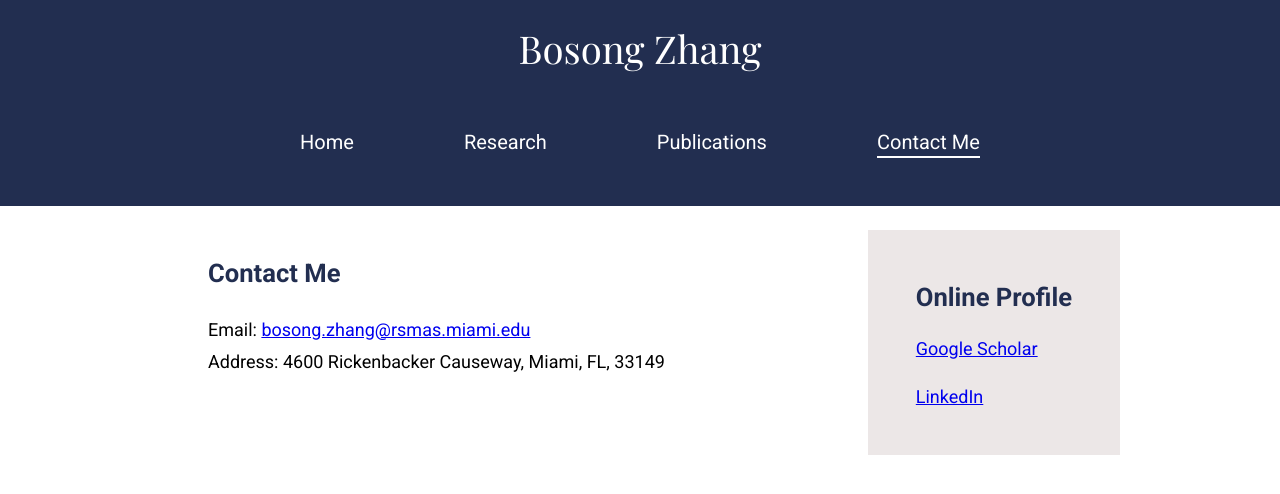
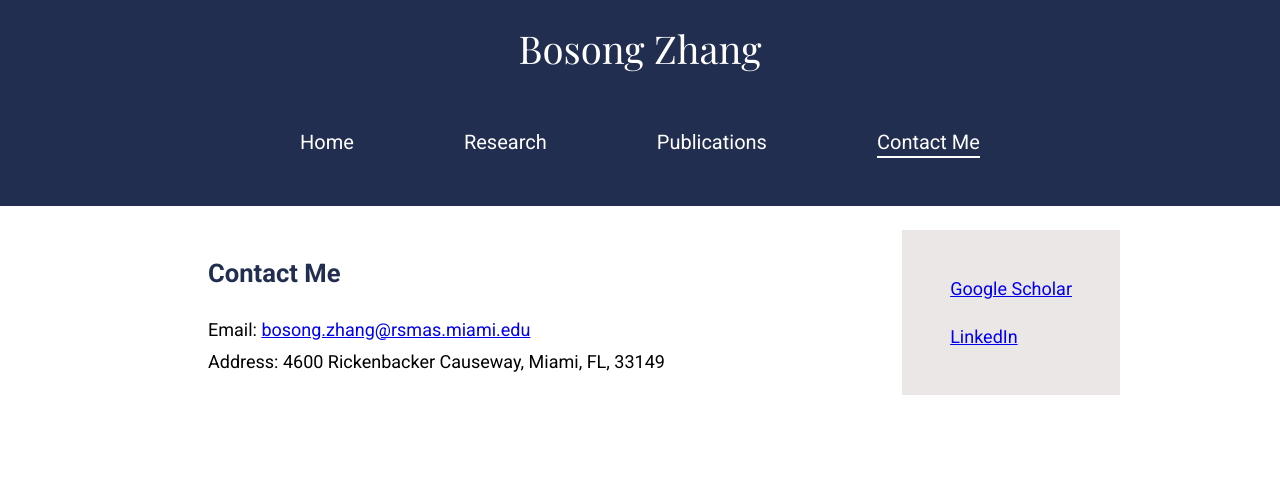
Before and after one commit to bosongzhang/bosongzhang.github.io, a plain HTML site: page contact_me.html in a window 1280 px wide. Drawn offline with nearby package versions, Linux system fonts and the light colour scheme.

Commit message:
more update

```diff
--- a/contact_me.html
+++ b/contact_me.html
@@ -39,7 +39,7 @@
       </div>
     </div>
     <div class="online-profile wrapper">
-      <h2 class="dark online-h2">Online Profile</h2>
+<!--       <h2 class="dark online-h2">Online Profile</h2> -->
       <a href="https://scholar.google.com/citations?user=fe0ePl0AAAAJ&hl=en" target="_blank">Google Scholar</a>
       <a href="https://www.linkedin.com/in/bosong-zhang-umiami/" target="_blank">LinkedIn</a>
     </div>
```
Also changed, not shown: publications.html (+1 -1 lines).
